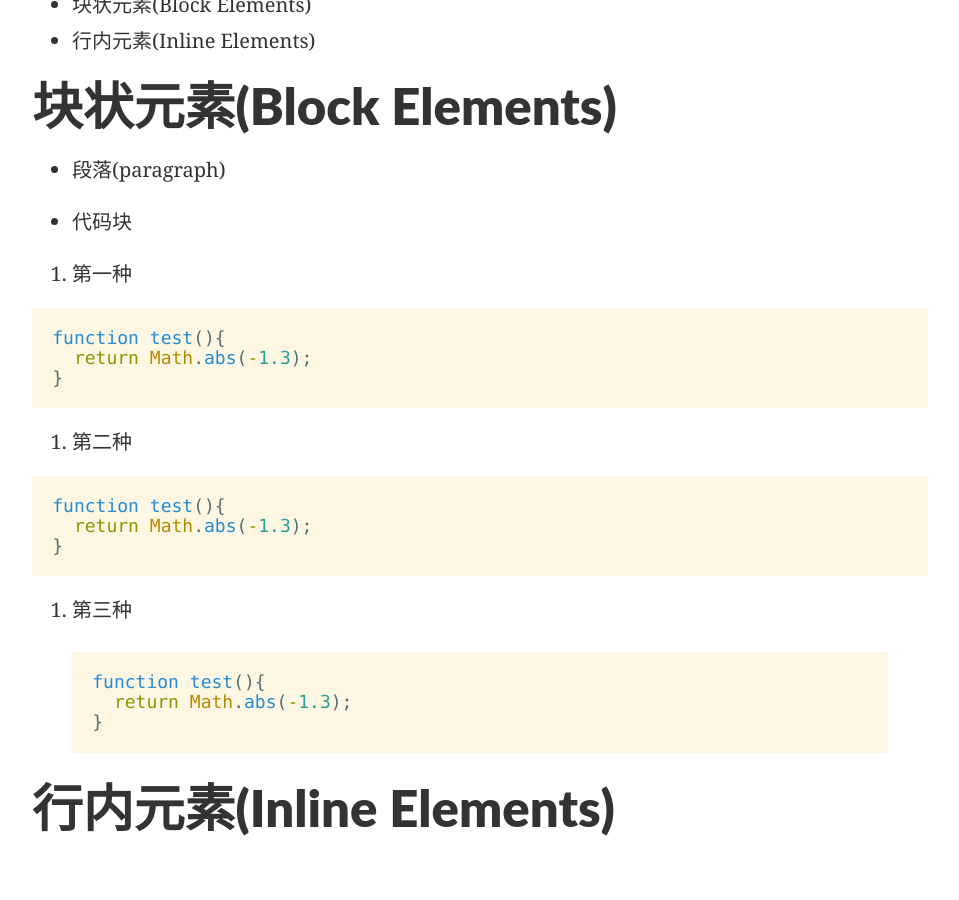
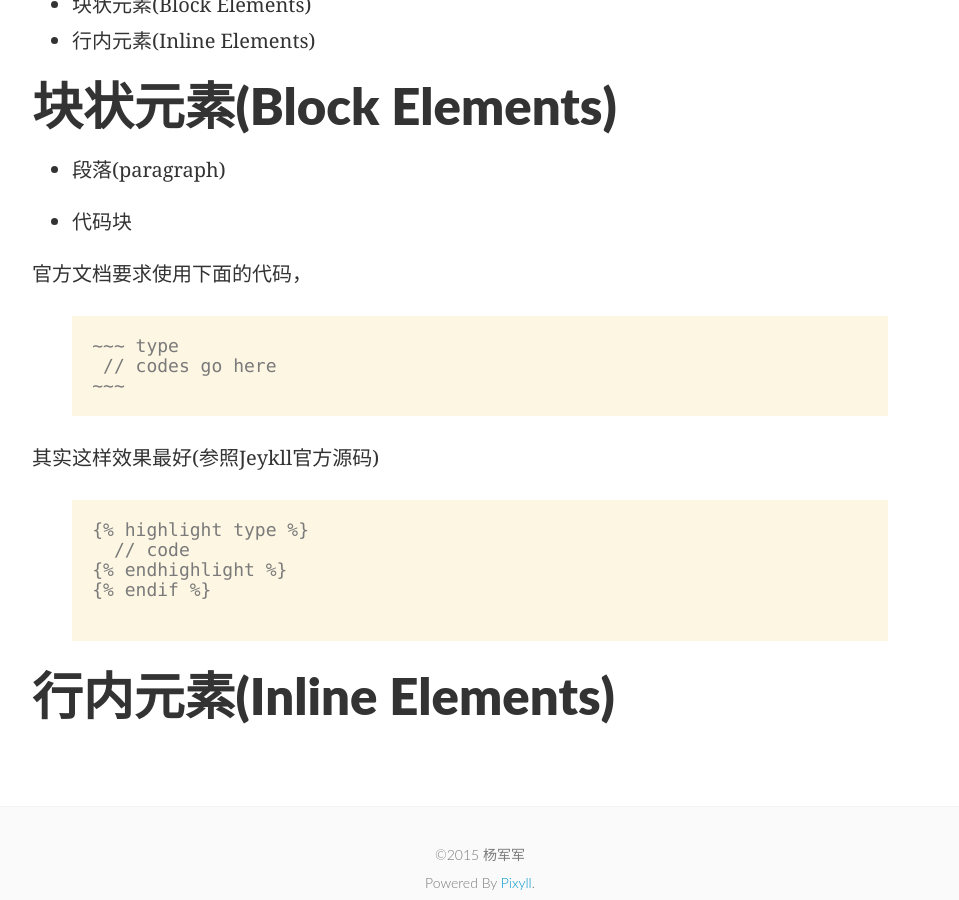
Before and after one commit to yangjunjun/yangjunjun.github.io, a Jekyll site: the page built from _posts/2015-05-20-a-guide-to-kramdown.md, in a window 1280 px wide and 900 px high, scrolled down 562 px. Shown: the whole window, without its empty margins (160-1119 px from the left). Built offline with Jekyll 4.4.1, drawn with Linux system fonts in a browser that asks for light colours; some web fonts are replaced; comment, search, counter and statistics services are not loaded.

Commit message:
add a new post: a guide to kramdown

````diff
--- a/_posts/2015-05-20-a-guide-to-kramdown.md
+++ b/_posts/2015-05-20-a-guide-to-kramdown.md
@@ -20,28 +20,23 @@ kramdown 的语法可以分为两部分：
 
 - 代码块
 
-1. 第一种
+官方文档要求使用下面的代码，
 
-``` javascript
-function test(){
-  return Math.abs(-1.3);
-}
-```
+{% highlight html %}
+~~~ type
+ // codes go here
+~~~
+{% endhighlight %}
 
-2. 第二种
+其实这样效果最好(参照Jeykll官方源码)
 
-~~~ javascript
-function test(){
-  return Math.abs(-1.3);
-}
-~~~
-
-3. 第三种
-
-{% highlight javascript %}
-function test(){
-  return Math.abs(-1.3);
-}
+{% highlight html %}
+{% raw %}
+{% highlight type %}
+  // code
+{% endhighlight %}
+{% endif %}
+{% endraw %}
 {% endhighlight %}
 
 
````
